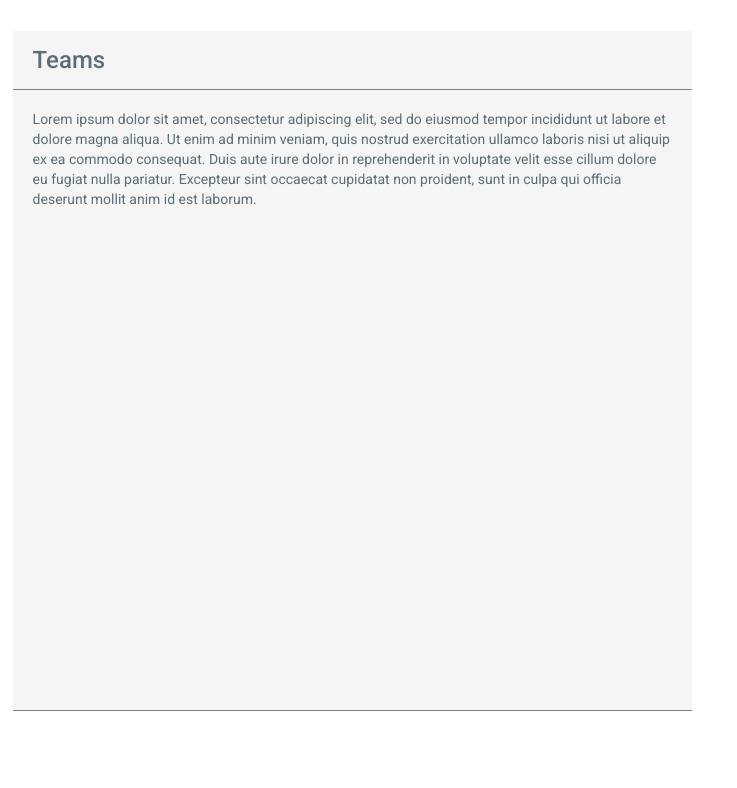
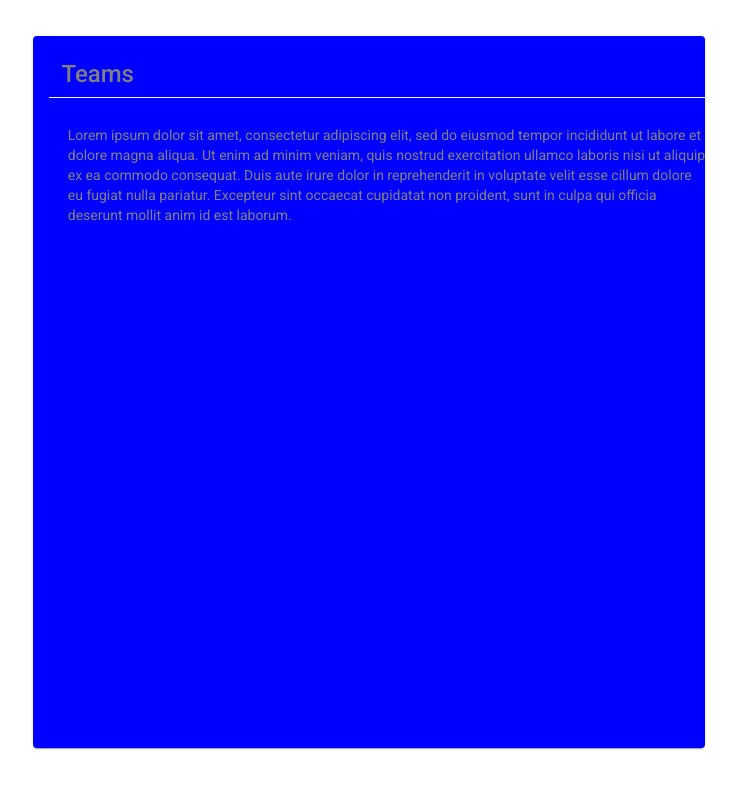
Before and after one commit to codelabsone/2020-group2-viz-teams-tracker-front, an Angular app: page / in a window 1280 px wide. Shown: the top 788 px of the page, without its empty margins (3-740 px from the left). Built offline with nearby package versions, Linux system fonts and the light colour scheme.

Commit message:
no changes?

```diff
--- a/src/app/app.component.html
+++ b/src/app/app.component.html
@@ -1,8 +1,8 @@
-  <div class="team-list-container">
+<mat-card>
   <mat-card-title>
     Teams
   </mat-card-title>
   <mat-card-content>
     Lorem ipsum dolor sit amet, consectetur adipiscing elit, sed do eiusmod tempor incididunt ut labore et dolore magna aliqua. Ut enim ad minim veniam, quis nostrud exercitation ullamco laboris nisi ut aliquip ex ea commodo consequat. Duis aute irure dolor in reprehenderit in voluptate velit esse cillum dolore eu fugiat nulla pariatur. Excepteur sint occaecat cupidatat non proident, sunt in culpa qui officia deserunt mollit anim id est laborum.
   </mat-card-content>
-  </div>
+</mat-card>
--- a/src/app/app.component.scss
+++ b/src/app/app.component.scss
@@ -1,30 +1,28 @@
-.team-list-container {
+.mat-card {
     position: fixed;
-    top: 5px;
+    top: 10px;
     left: 10px;
     width: 50%;
     height: 85%;
     display: flex;
     flex-direction: column;
-    align-items: center;
-    background-color: transparent;
+    background-color: blue;
     margin: 2%;
 
 
 }
 .mat-card-title {
-    border-bottom: 1.5px solid gray;
-    padding: 3%;
-    background-color: whitesmoke;
+    color: gray;
+    border-bottom: 1px solid whitesmoke;
+    padding: 2%;
     width: 100%;
     text-align: left;
 
 
 }
 .mat-card-content {
+    color: gray;
     height: 100%;
     width: 100%;
-    background-color: whitesmoke;
     padding: 3%;
-    border-bottom: 1.5px gray solid;
 }
```
Lines whose indentation alone changed are shown as unchanged.
